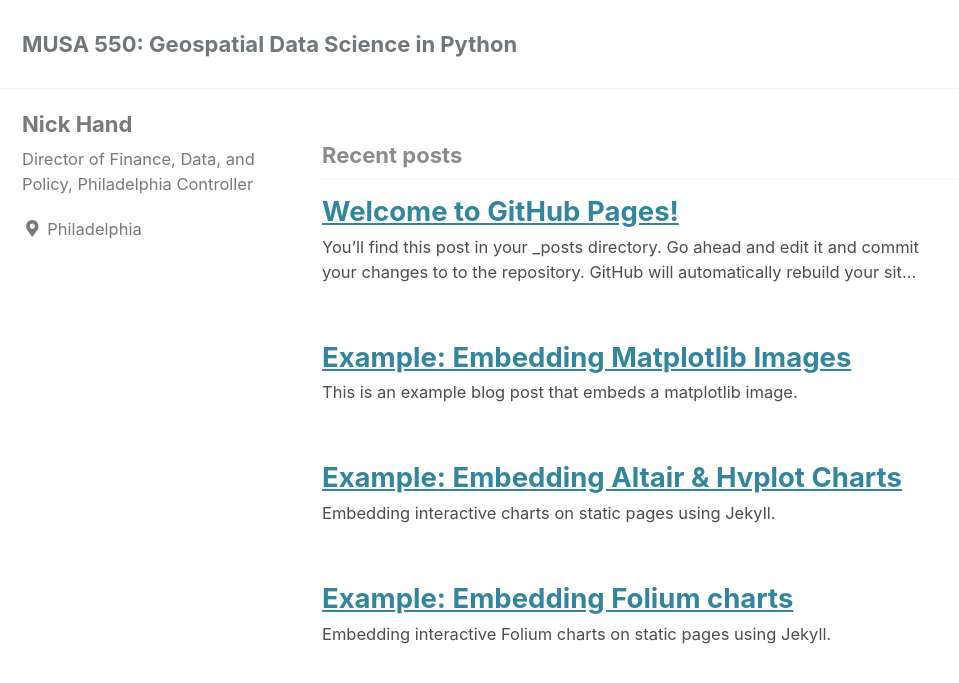
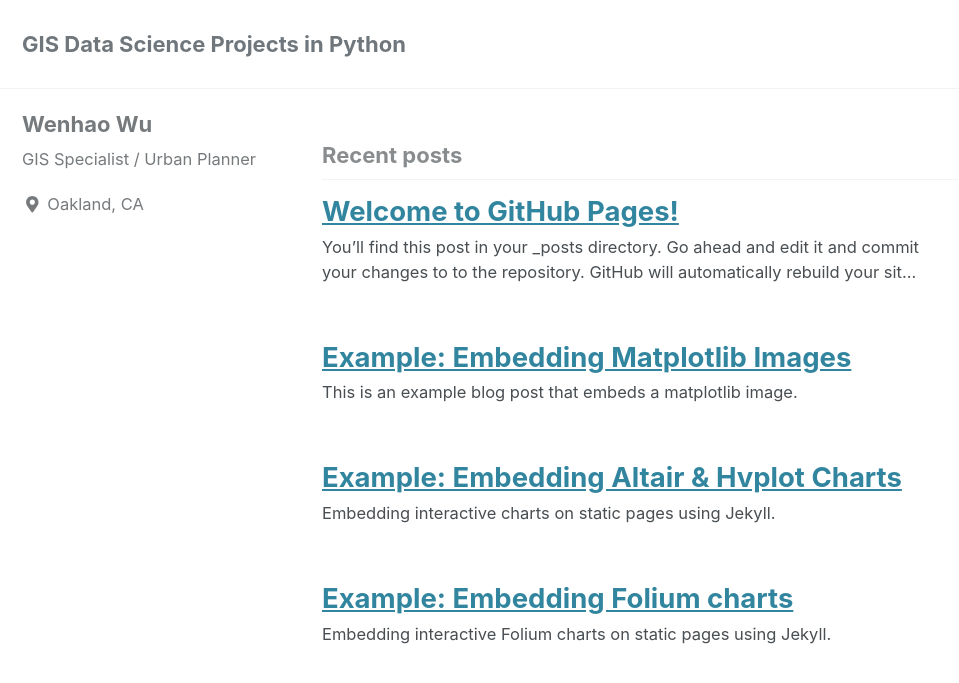
Before and after one commit to wenhaowuuu/GIS_DS_Python, a Jekyll site: the page built from index.html, in a window 1280 px wide and 900 px high. Shown: the top 683 px of the window, without its empty margins (0-959 px from the left). Built offline with Jekyll 4.4.1, drawn with Linux system fonts in a browser that asks for light colours; cached includes are drawn as plain includes; nearby versions of some CDN libraries; a script that is not in the unit is left out; the list of posts is cut into pages by our own code; some of the changed text lies outside the part shown.

Commit message:
some changesa

```diff
--- a/_config.yml
+++ b/_config.yml
@@ -16,9 +16,9 @@ minimal_mistakes_skin: "default" # "air", "aqua", "contrast", "dark", "dirt", "n
 
 # Site Settings
 locale: "en-US"
-title: "MUSA 550: Geospatial Data Science in Python"
+title: "GIS Data Science Projects in Python"
 title_separator: "-"
-name: "Nick Hand"
+name: "Wenhao Wu"
 description: "Displaying cool data visualizations"
 url: # the base hostname & protocol for your site e.g. "https://mmistakes.github.io"
 baseurl: # the subpath of your site, e.g. "/blog"
@@ -105,10 +105,10 @@ analytics:
 
 # Site Author
 author:
-  name: "Nick Hand"
+  name: "Wenhao Wu"
   avatar: # path of avatar image, e.g. "/assets/images/bio-photo.jpg"
-  bio: "Director of Finance, Data, and Policy, Philadelphia Controller"
-  location: "Philadelphia"
+  bio: "GIS Specialist / Urban Planner"
+  location: "Oakland, CA"
   email:
   links:
     - label: "Email"
```
